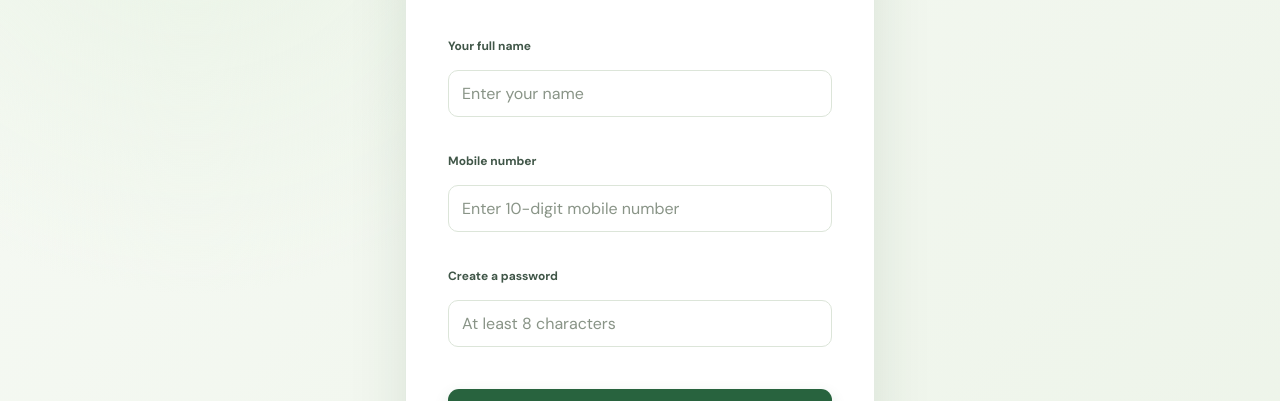
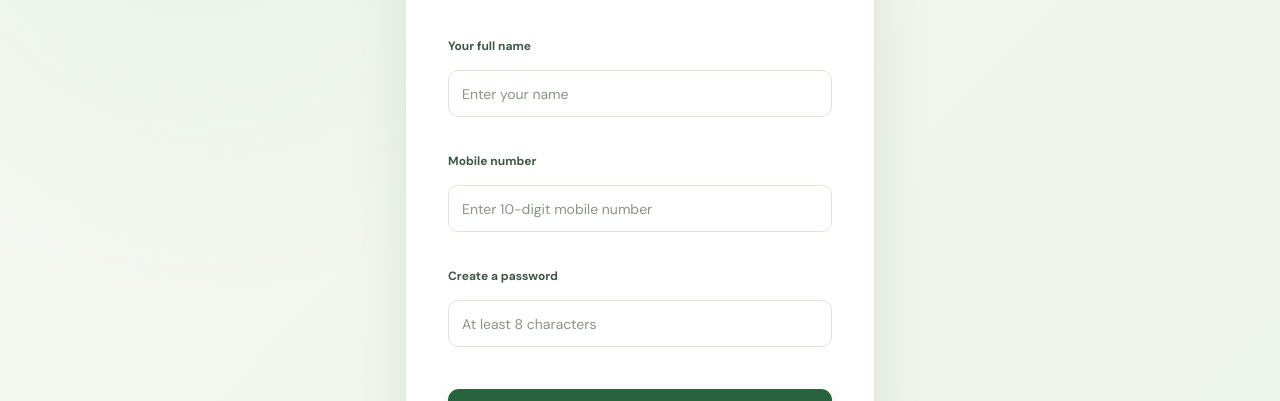
Before and after one commit to Asthabisht299/KisanSetu, a React app in the folder frontend/: page /register in a window 1280 px wide. Shown: the part 357-758 px from the top of the page. Built offline with nearby package versions, Linux system fonts and the light colour scheme; the HTML template or start-up script is replaced by a standard one.

Commit message:
Polish farmer registration form styling

```diff
--- a/frontend/src/pages/Register.css
+++ b/frontend/src/pages/Register.css
@@ -172,3 +172,8 @@
     gap: 18px;
   }
 }
+
+
+/* Consistent form sizing and clear keyboard focus */
+.register-field input { font-size: 14px; }
+.register-field input:focus-visible { outline: 3px solid rgba(66, 139, 83, .25); outline-offset: 2px; }
```
